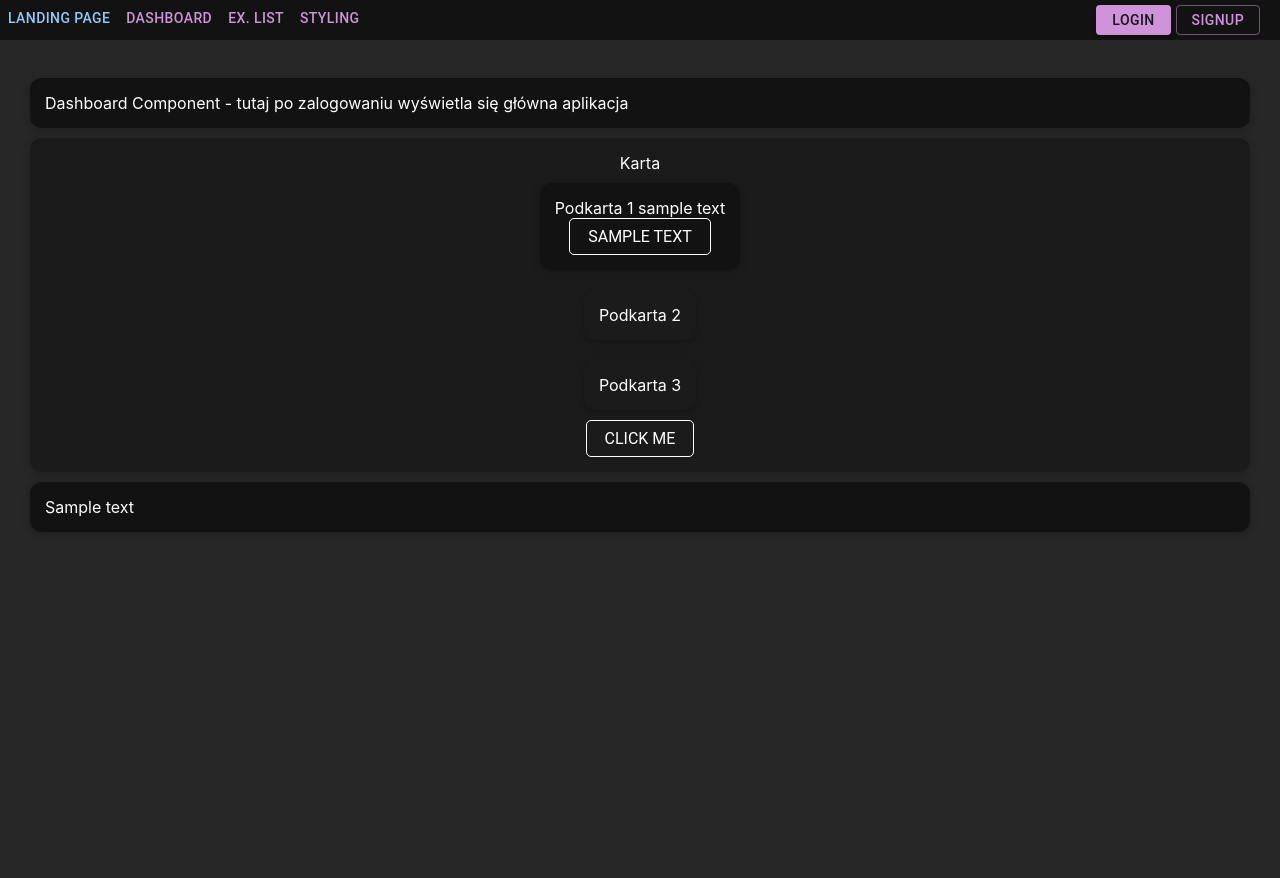
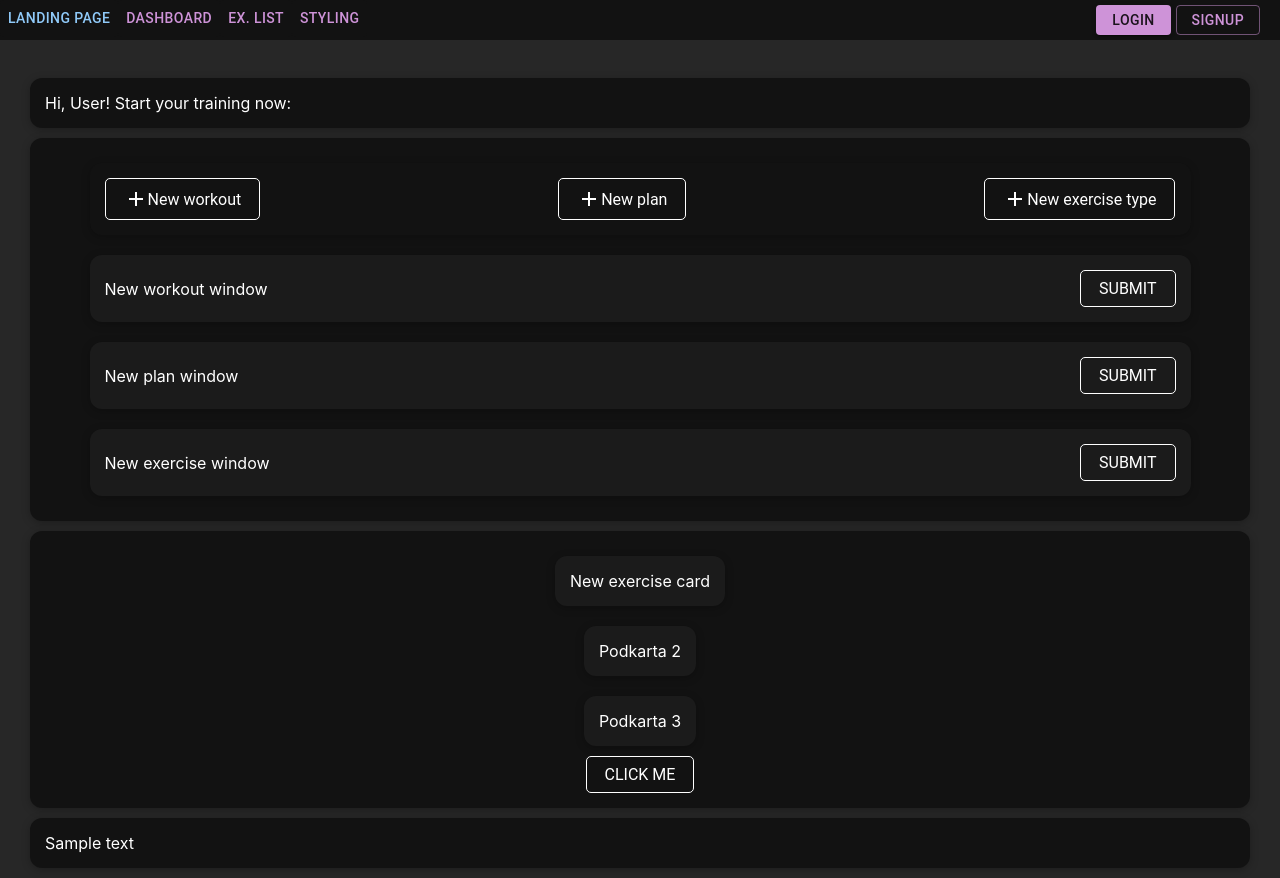
Before and after one commit to mikoogla/workoutApp, a React (Create React App) app in the folder workout-app/: page /dashboard in a window 1280 px wide. Before the commit the page ends 800 px from the top, so only its background shows below. Built offline with nearby package versions, Linux system fonts and the light colour scheme.

Commit message:
developing dashboard

```diff
--- a/workout-app/src/components/Dashboard/Dashboard.js
+++ b/workout-app/src/components/Dashboard/Dashboard.js
@@ -2,6 +2,9 @@ import React from "react";
 import Card from "../UI/Card/Card";
 import styles from "./Dashboard.module.css";
 import Button from "../UI/Button/Button";
+import AddIcon from "@mui/icons-material/Add";
+import Add from "@mui/icons-material/Add";
+import { ButtonBase } from "@mui/material";
 
 const exerciseTemplates = [
   {
@@ -94,14 +97,38 @@ const columnCardStyle = { flexDirection: "column" };
 
 const Dashboard = () => (
   <div className={styles.Dashboard}>
-    <Card>
-      Dashboard Component - tutaj po zalogowaniu wyświetla się główna aplikacja
+    <Card>Hi, User! Start your training now:</Card>
+    <Card style={{ ...columnCardStyle }}>
+      <Card className={styles.CreatorPanel}>
+        <Button className={styles.CreatorButtons}>
+          <AddIcon />
+          New workout
+        </Button>
+        <Button className={styles.CreatorButtons}>
+          <AddIcon />
+          New plan
+        </Button>
+        <Button className={styles.CreatorButtons}>
+          <AddIcon />
+          New exercise type
+        </Button>
+      </Card>
+      <Card className={styles.CreatorPanel} style={lightCardStyle}>
+        New workout window
+        <Button>SUBMIT</Button>
+      </Card>
+      <Card className={styles.CreatorPanel} style={lightCardStyle}>
+        New plan window
+        <Button>SUBMIT</Button>
+      </Card>
+      <Card className={styles.CreatorPanel} style={lightCardStyle}>
+        New exercise window
+        <Button>SUBMIT</Button>
+      </Card>
     </Card>
-    <Card style={{ ...lightCardStyle, ...columnCardStyle }}>
-      Karta
-      <Card style={columnCardStyle}>
-        Podkarta 1 sample text
-        <Button>SAMPLE TEXT</Button>
+    <Card style={{ ...columnCardStyle }}>
+      <Card style={{ ...lightCardStyle, ...columnCardStyle }}>
+        New exercise card
       </Card>
       <Card style={lightCardStyle}>Podkarta 2</Card>
       <Card style={lightCardStyle}>Podkarta 3</Card>
--- a/workout-app/src/components/Dashboard/Dashboard.module.css
+++ b/workout-app/src/components/Dashboard/Dashboard.module.css
@@ -1,2 +1,22 @@
 .Dashboard {
 }
+
+.CreatorPanel {
+  width: 90%;
+  gap: 0px 15px;
+  justify-content: space-between;
+}
+@media (max-width: 780px) {
+  .CreatorPanel {
+    display: flex;
+    flex-direction: column;
+    gap: 15px 0px;
+    overflow: hidden;
+  }
+  .CreatorButtons {
+    display: flex;
+    width: 30vw;
+    justify-content: flex-start;
+    gap: 10px;
+  }
+}
--- a/workout-app/src/components/UI/Button/Button.js
+++ b/workout-app/src/components/UI/Button/Button.js
@@ -3,5 +3,9 @@ import React from "react";
 import styles from "./Button.module.css";
 
 export default function Button(props) {
-  return <button className={styles.Button}>{props.children}</button>;
+  return (
+    <button className={`${styles.Button} ${props.className}`}>
+      {props.children}
+    </button>
+  );
 }
--- a/workout-app/src/components/UI/Button/Button.module.css
+++ b/workout-app/src/components/UI/Button/Button.module.css
@@ -1,5 +1,6 @@
 .Button {
   all: unset;
+  display: flex;
   outline: 1px;
   padding: 8px 18px;
   outline-color: white;
@@ -7,6 +8,8 @@
   border-radius: 5px;
   background-color: inherit;
   font-family: "Roboto", "Helvetica", "Arial", sans-serif;
+  align-items: center;
+  overflow: hidden;
 }
 
 @media (hover: hover) {
--- a/workout-app/src/components/UI/Card/Card.js
+++ b/workout-app/src/components/UI/Card/Card.js
@@ -4,7 +4,7 @@ import styles from "./Card.module.css";
 
 export default function Card(props) {
   return (
-    <div style={props.style} className={styles.Card}>
+    <div style={props.style} className={`${styles.Card} ${props.className}`}>
       {props.children}
     </div>
   );
```
